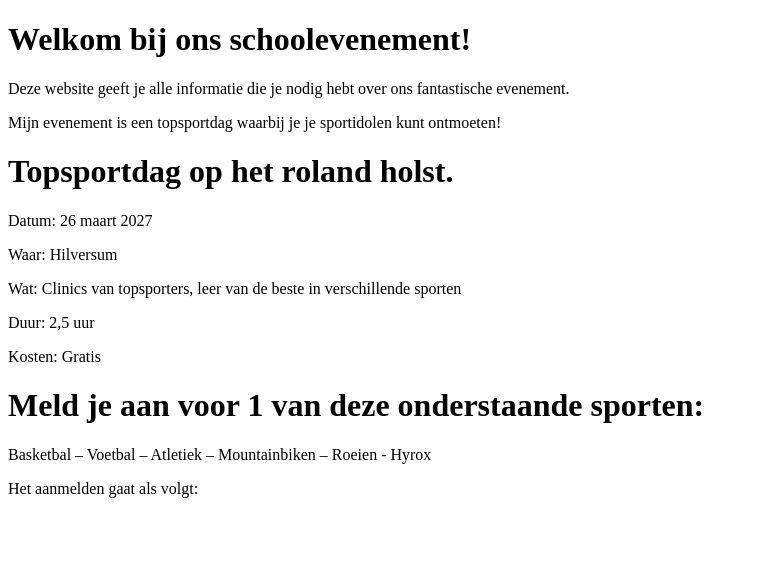
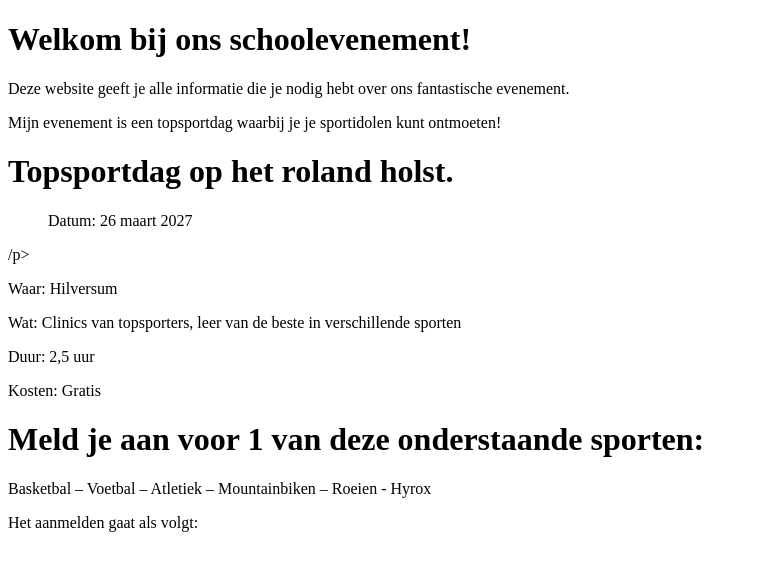
Before and after one commit to HiddeOldenhof/weekopdracht-3, a plain HTML site: page index.html in a window 1280 px wide. Shown: the whole page, without its empty margins (0-757 px from the left). Drawn offline with Linux system fonts and the light colour scheme.

Commit message:
WebLab Run 20-11-2026 11:46:24 (UTC+01:00)

```diff
--- a/index.html
+++ b/index.html
@@ -13,12 +13,12 @@
 </html>
 <body>
   <h1>Topsportdag op het roland holst.</h1>
-  <p>Datum: 26 maart 2027</p>
+  <p> <ul> Datum: 26 maart 2027 </ul> /p>
 <p>Waar: Hilversum</p>
 <p>Wat: Clinics van topsporters, leer van de
 beste in verschillende sporten</p>
 <p>Duur: 2,5 uur</p>
-<p>Kosten: Gratis</p>
+<p>Kosten: Gratis </p>
 <h1>Meld je aan voor 1 van deze onderstaande sporten:</h1>
 <p>Basketbal – Voetbal – Atletiek – Mountainbiken – Roeien -
 Hyrox</p>
```
Also changed, not shown: 1 other file.
